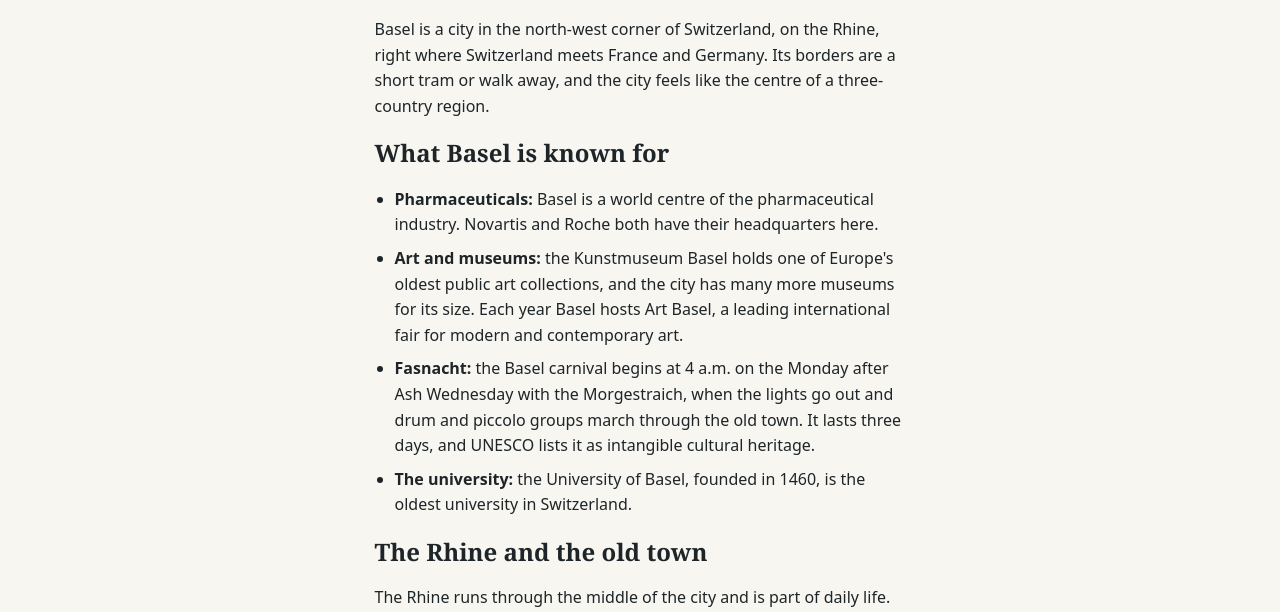
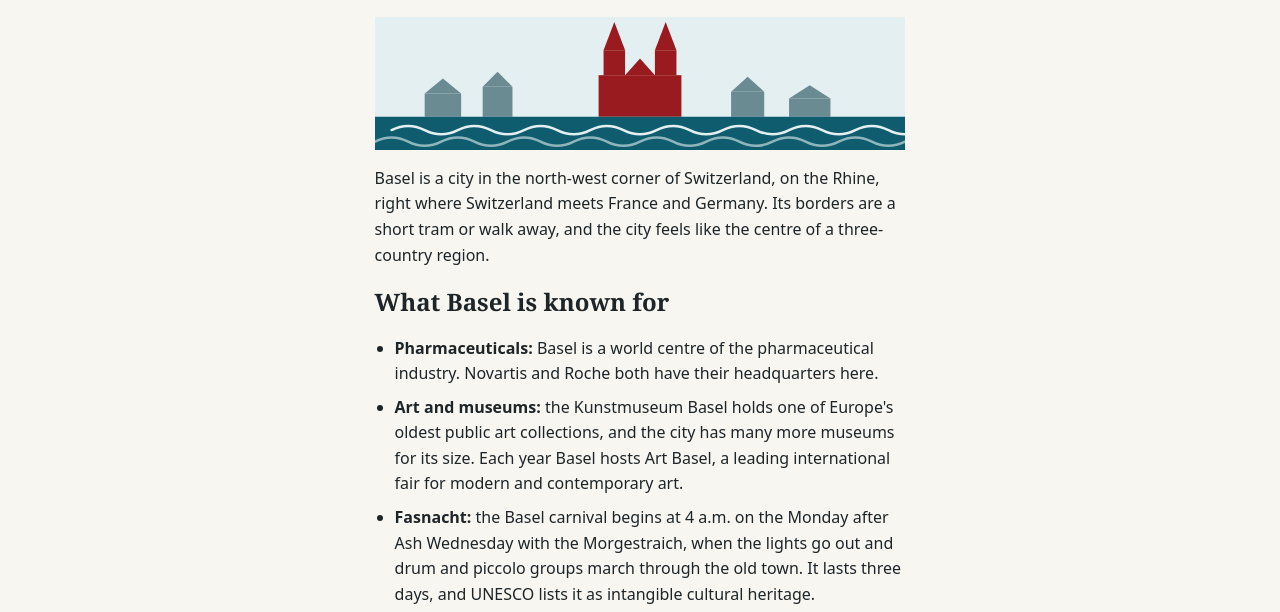
Before and after one commit to datton/orchestrate-demo-basel, a plain HTML site: page index.html in a window 1280 px wide. Shown: the part 138-750 px from the top of the page. Drawn offline with Linux system fonts and the light colour scheme.

Commit message:
Add Rhine skyline banner to home page

```diff
--- a/index.html
+++ b/index.html
@@ -17,6 +17,7 @@
 </header>
 <main id="main">
 <h1>Basel today</h1>
+<img src="assets/rhine.svg" alt="A simple skyline of a twin-spired cathedral above the Rhine" width="640" height="160" style="max-width:100%;height:auto">
 <p>Basel is a city in the north-west corner of Switzerland, on the Rhine, right where Switzerland meets France and Germany. Its borders are a short tram or walk away, and the city feels like the centre of a three-country region.</p>
 <h2>What Basel is known for</h2>
 <ul>
```
